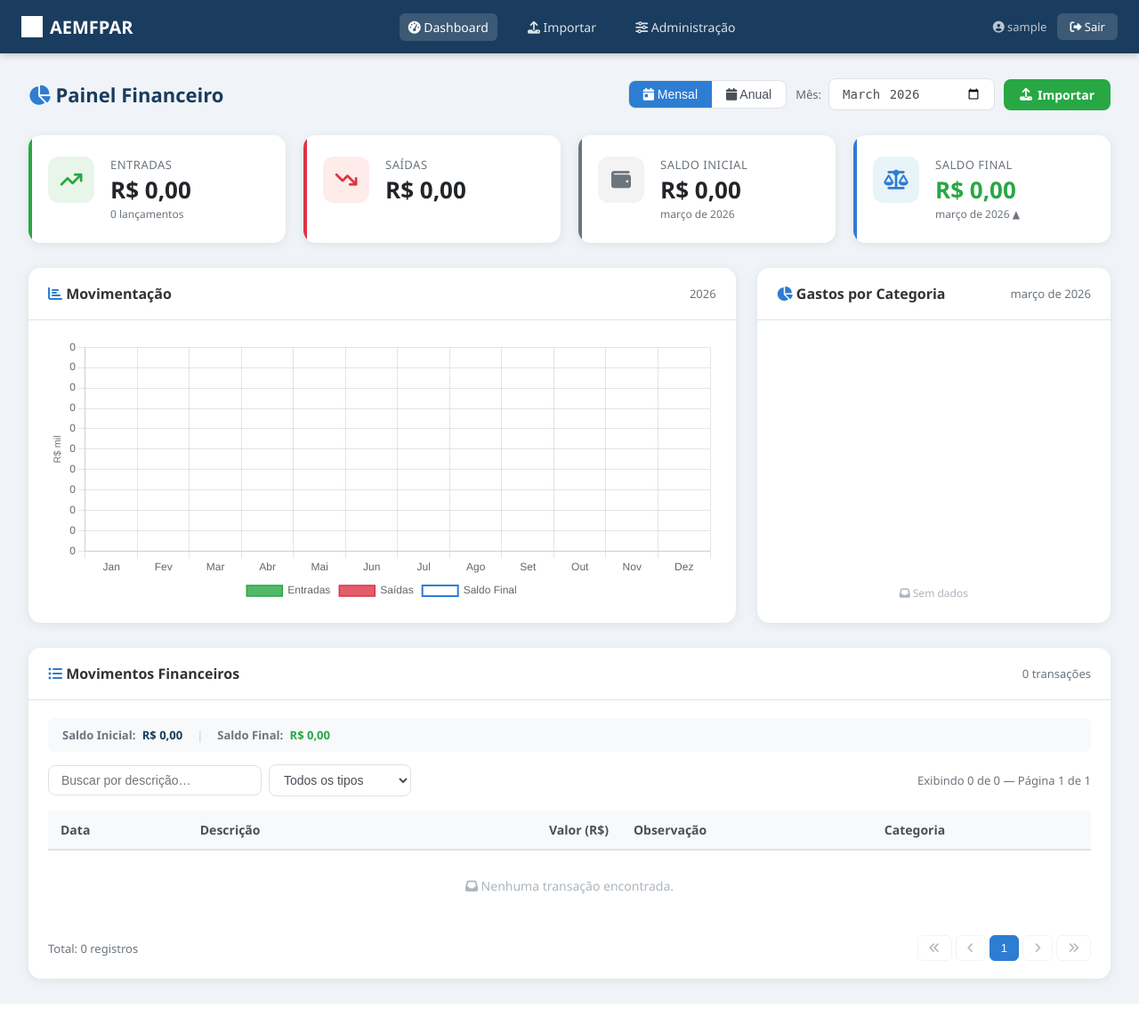
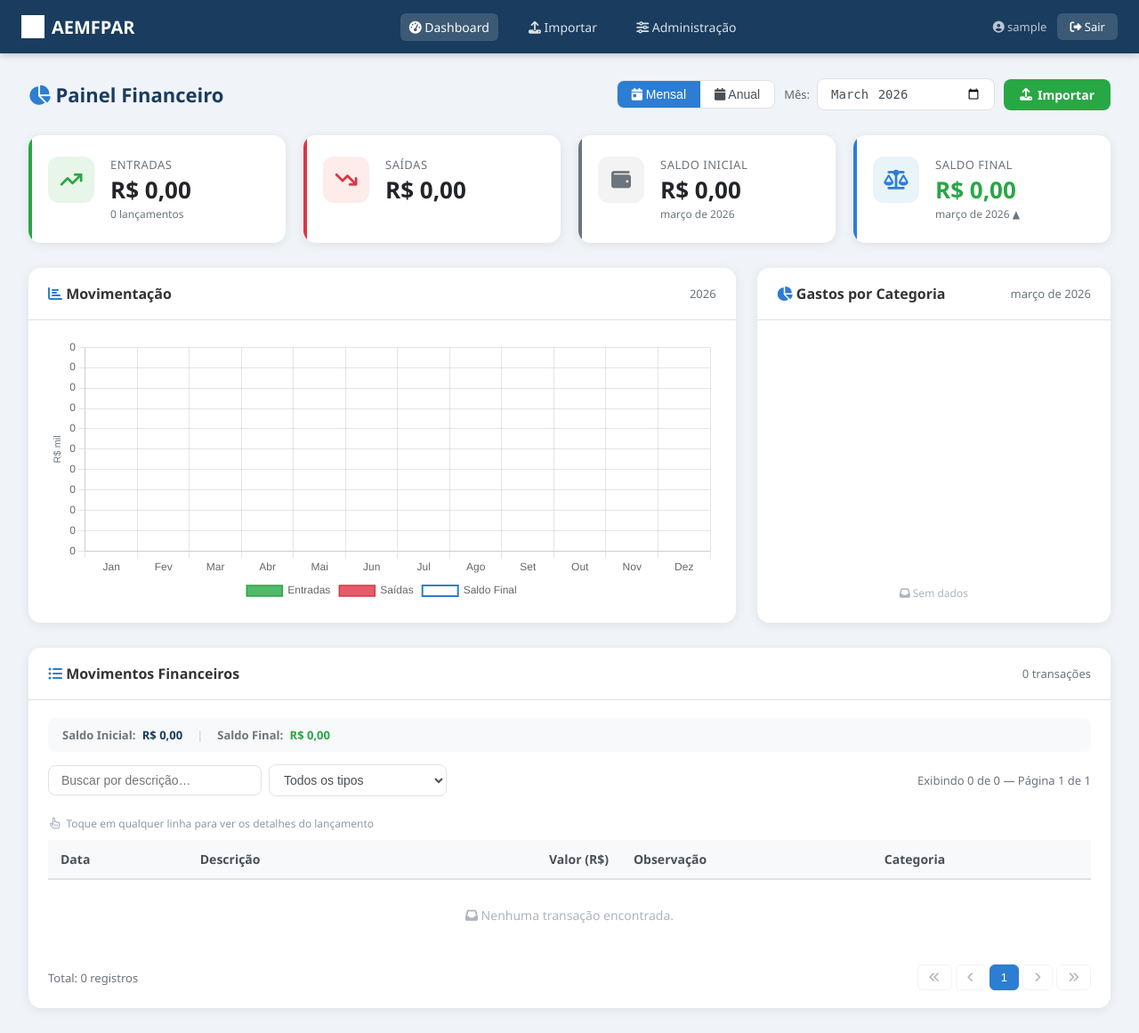
Before and after one commit to Rvaldrez/aemf, a PHP site: page /dozero/index.php in a window 1280 px wide. Shown: the whole page at 89% size. Before the commit the page ends 1128 px from the top, so only its background shows below. Run offline with PHP 8.4, Linux system fonts and the light colour scheme; the visitor is signed in with stand-in values (Sample User, id 1); data that the repository does not hold is empty; a map, chart or similar area stays blank.

Commit message:
fix: logo mobile, landscape picker, movimentos hint, colored tipo badge
Co-authored-by: Rvaldrez <36698905+Rvaldrez@users.noreply.github.com>

```diff
--- a/dozero/index.php
+++ b/dozero/index.php
@@ -24,7 +24,7 @@ body{font-family:'Segoe UI',Tahoma,sans-serif;background:#f0f4f8;color:#333;min-
 /* ── NAV ── */
 nav{background:var(--primary);color:#fff;padding:0 24px;display:flex;align-items:center;justify-content:space-between;height:60px;position:sticky;top:0;z-index:100;box-shadow:0 2px 8px rgba(0,0,0,.2)}
 .nav-brand{font-size:20px;font-weight:700;display:flex;align-items:center;gap:8px}
-.nav-brand-logo{height:24px;width:24px;object-fit:contain;display:inline-block;vertical-align:middle;flex-shrink:0}
+.nav-brand-logo{height:26px;width:26px;min-width:26px;min-height:26px;object-fit:contain;display:block;flex-shrink:0}
 .nav-links a{color:rgba(255,255,255,.85);text-decoration:none;margin-left:20px;font-size:14px;padding:6px 10px;border-radius:6px;transition:.2s}
 .nav-links a:hover,.nav-links a.active{background:rgba(255,255,255,.15);color:#fff}
 .nav-user{font-size:13px;color:rgba(255,255,255,.7);display:flex;align-items:center;gap:12px}
@@ -38,7 +38,7 @@ nav{background:var(--primary);color:#fff;padding:0 24px;display:flex;align-items
 .toolbar{display:flex;align-items:center;justify-content:space-between;margin-bottom:28px;flex-wrap:wrap;gap:12px}
 .toolbar h2{font-size:22px;color:var(--primary);font-weight:700}
 .toolbar-right{display:flex;align-items:center;gap:10px;flex-wrap:wrap}
-select,input[type=month]{padding:8px 14px;border:1.5px solid var(--border);border-radius:8px;font-size:14px;color:#495057;outline:none;background:#fff;cursor:pointer;min-width:160px}
+select,input[type=month]{padding:8px 14px;border:1.5px solid var(--border);border-radius:8px;font-size:14px;color:#495057;outline:none;background:#fff;cursor:pointer;min-width:200px}
 select:focus,input[type=month]:focus{border-color:var(--accent);box-shadow:0 0 0 3px rgba(45,125,210,.12)}
 .btn{padding:8px 18px;border:none;border-radius:8px;font-size:14px;font-weight:600;cursor:pointer;display:inline-flex;align-items:center;gap:6px;transition:.2s;text-decoration:none}
 .btn-primary{background:var(--accent);color:#fff}
@@ -167,6 +167,13 @@ tbody tr:last-child td{border-bottom:none}
     .tx-table thead th:nth-child(1),.tx-table thead th:nth-child(2),.tx-table thead th:nth-child(3){background:#f8f9fa}
     .tx-table tbody tr td:nth-child(1),.tx-table tbody tr td:nth-child(2),.tx-table tbody tr td:nth-child(3){background:#fff}
     .tx-table tbody tr:hover td:nth-child(1),.tx-table tbody tr:hover td:nth-child(2),.tx-table tbody tr:hover td:nth-child(3){background:#fafbfc}
+}
+
+/* ── Landscape phones (keyboard-visible or short viewport) ── */
+@media(orientation:landscape) and (max-height:500px){
+    .toolbar{flex-wrap:wrap}
+    .toolbar-right{flex-wrap:wrap}
+    #periodoMensal input,#periodoAnual select{min-width:200px;width:auto}
 }
 </style>
 </head>
@@ -304,6 +311,11 @@ tbody tr:last-child td{border-bottom:none}
             </div>
 
             <div style="overflow-x:auto">
+                <!-- hint shown until user clicks a row for the first time -->
+                <div id="txClickHint" style="display:flex;align-items:center;gap:7px;font-size:12px;color:#9099a8;padding:6px 2px 10px 2px;user-select:none">
+                    <i class="fa-regular fa-hand-pointer" style="font-size:13px;opacity:.7"></i>
+                    <span>Toque em qualquer linha para ver os detalhes do lançamento</span>
+                </div>
                 <table class="tx-table">
                     <thead>
                         <tr>
@@ -803,12 +815,22 @@ function renderChart(labels, datasets) {
 function openTxModal(i) {
     const t = txDataMap[i];
     if (!t) return;
+    // dismiss hint permanently after first click
+    const hint = document.getElementById('txClickHint');
+    // localStorage may be unavailable in private-browsing mode — ignore errors silently
+    if (hint) { hint.style.display = 'none'; try { localStorage.setItem('txHintSeen','1'); } catch(_){} }
     const v   = parseFloat(t.valor);
     const cls = t.tipo === 'credito' ? 'color:#28a745' : 'color:#dc3545';
     const sig = t.tipo === 'credito' ? '+' : '-';
+    const tipoHtml = (function(tipo){
+        const isCredit = tipo === 'credito';
+        const color = isCredit ? '#28a745' : '#dc3545';
+        const label = isCredit ? 'Crédito' : 'Débito';
+        return `<span style="display:inline-flex;align-items:center;gap:5px"><span style="width:10px;height:10px;min-width:10px;border-radius:50%;background:${color};display:inline-block"></span><span style="color:${color};border-bottom:2px solid ${color};font-weight:600;padding-bottom:1px">${label}</span></span>`;
+    })(t.tipo);
     const fields = [
         ['Data',      fmtDate(t.data)],
-        ['Tipo',      t.tipo === 'credito' ? 'Crédito' : 'Débito'],
+        ['Tipo',      tipoHtml],
         ['Valor',     `<strong style="${cls}">${sig} ${fmt(v)}</strong>`],
         ['Descrição', esc(t.descricao || '—')],
     ];
@@ -827,6 +849,8 @@ function closeTxModal() { document.getElementById('txModal').style.display = 'no
 document.addEventListener('keydown', e => { if (e.key === 'Escape') closeTxModal(); });
 
 // ── Init ──────────────────────────────────────────────────────────────────
+// hide click hint if user has seen it before (localStorage unavailable in private-browsing — ignore)
+try { if (localStorage.getItem('txHintSeen')) { const h = document.getElementById('txClickHint'); if(h) h.style.display='none'; } } catch(_){}
 init();
 </script>
 </body>
```
